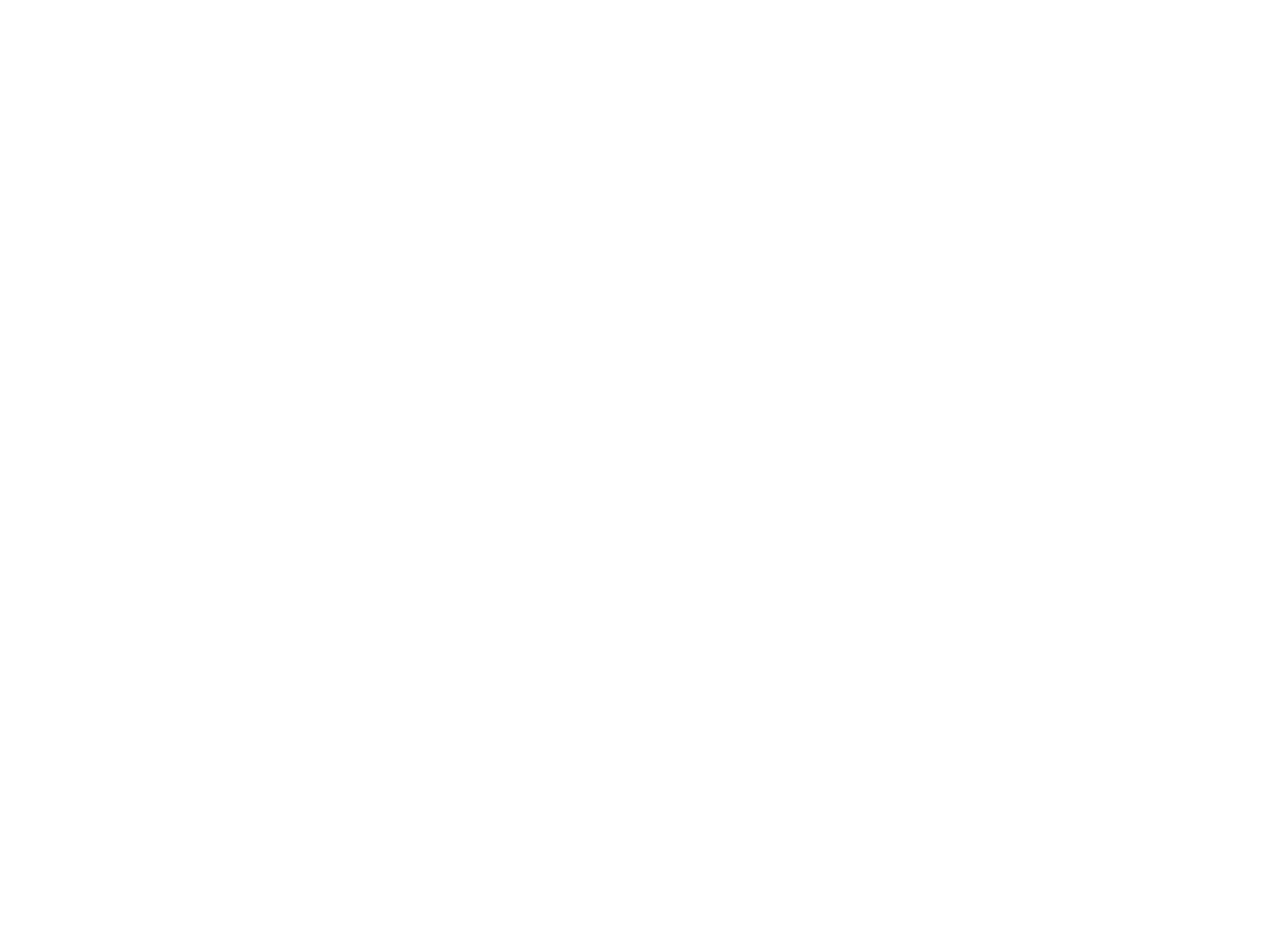
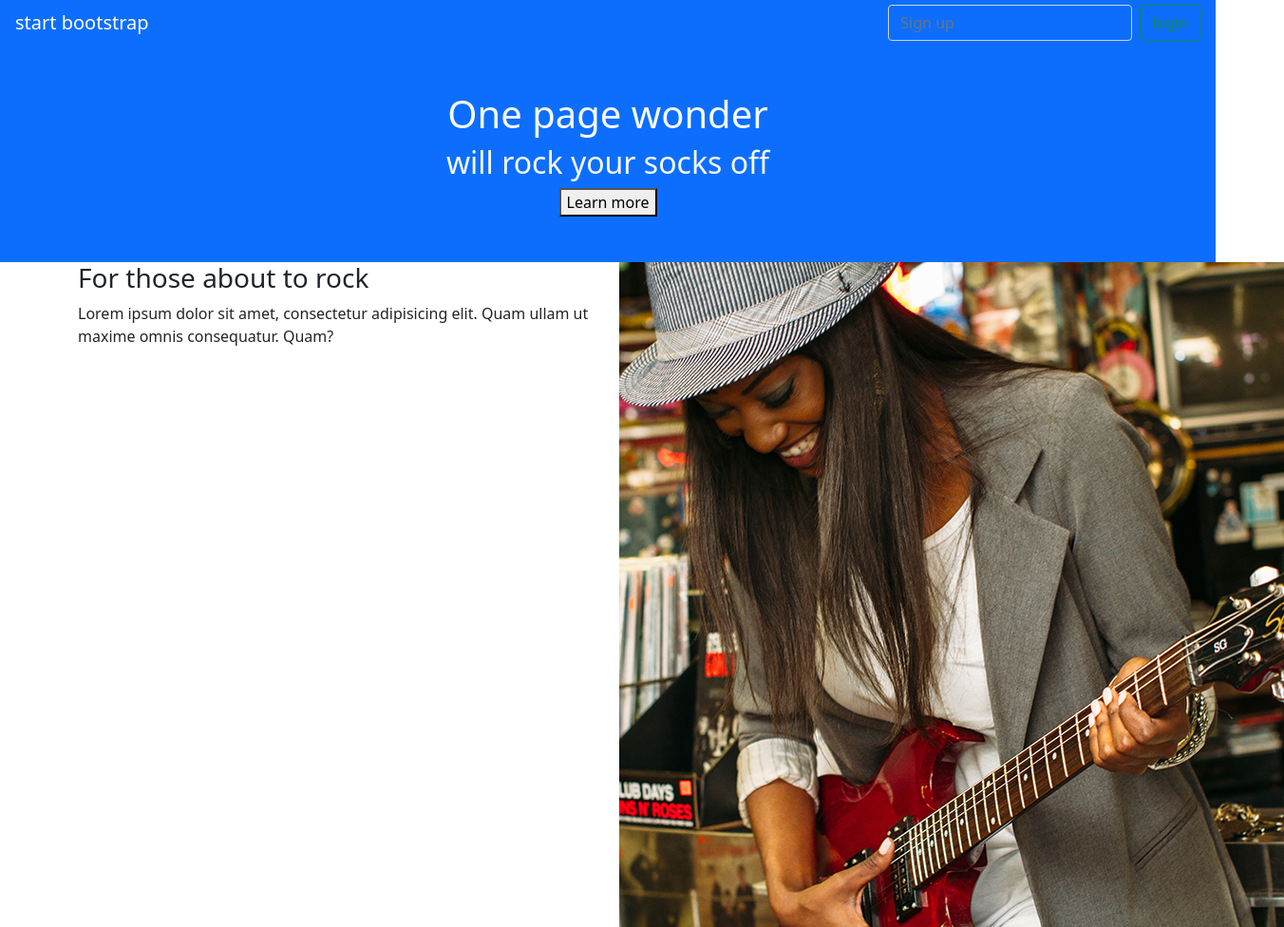
Before and after one commit to philippeK22/-OnePageWonder-bootstrap, a website: page index.html in a window 1280 px wide. Shown: the whole page at 95% size, 1352 px wide, since content can reach past the window. Before the commit the page ends 800 px from the top, so only its background shows below. Drawn offline with nearby package versions, Linux system fonts and the light colour scheme.

Commit message:
fin du header et début de la section

```diff
--- a/index.html
+++ b/index.html
@@ -8,6 +8,37 @@
     <link rel="stylesheet" href="./public/css/app.css">
 </head>
 <body>
+    <header>
+        <nav class="navbar navbar-dark bg-primary p-1 ">
+            <div class="container-fluid">
+              <a class="navbar-brand flex-center">start bootstrap</a>
+              <form class="d-flex">
+                <input class="form-control me-2 bg-primary text-blue" type="search" placeholder="Sign up" aria-label="Search ">
+                <button class="btn btn-outline-success" type="submit">login</button>
+              </form>
+            </div>
+          </nav>
+          <div class="text-center bg-primary p-5 text-light">
+              <h1>One page wonder</h1>
+              <h2>will rock your socks off</h2>
+              <button>Learn more</button>
+          </div>
+    </header>
+    <!-- section1 -->
+    <section>
+        <div class="container">
+            <div class="row">
+                <div class="col-6">
+                    <h3>For those about to rock</h3>
+                    <p>Lorem ipsum dolor sit amet, consectetur adipisicing elit. Quam ullam ut maxime omnis consequatur. Quam?</p>
+                </div>
+                <div class="col-6">
+                    <img src="./public/img/01.jpg" alt="photo guitare">
+                </div>
+            </div>
+
+        </div>
+    </section>
 
 
 
```
